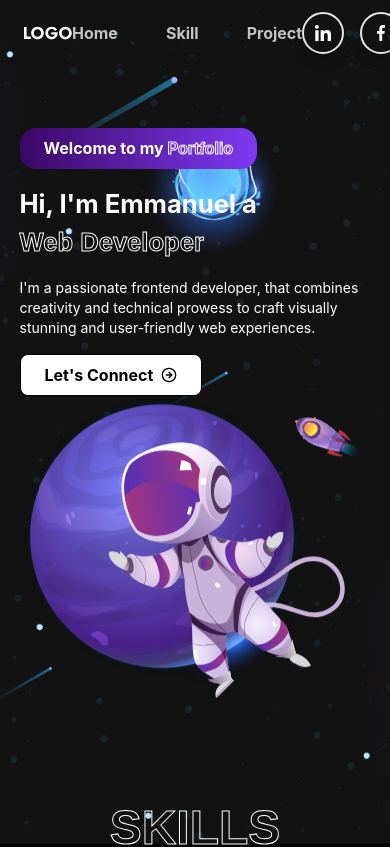
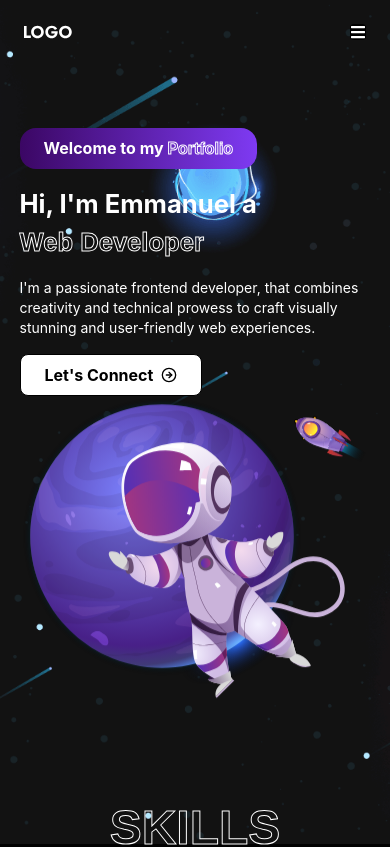
Before and after one commit to Bishboy/My-portfolio, a React (Vite) app: page / in a window 390 px wide. Shown: the top 847 px of the page. Built offline with nearby package versions, Linux system fonts and the light colour scheme.

Commit message:
navBar created

```diff
--- a/src/Component/Header.tsx
+++ b/src/Component/Header.tsx
@@ -4,11 +4,16 @@ import { Button } from "@/components/ui/button";
 import Navicon1 from "../assets/img/nav-icon1.svg";
 import Navicon2 from "../assets/img/nav-icon2.svg";
 import Navicon3 from "../assets/img/nav-icon3.svg";
+import { MobileNavbar } from "./MobileNavbar";
 import { motion } from "framer-motion";
+import { FaBars, FaTimes } from "react-icons/fa";
+
+
 
 const Header = () => {
   const [active, setActive] = useState<string>("");
   const [scroll, setScroll] = useState<boolean>(false);
+  const [isOpen, setIsOpen] = useState<boolean>(false);
 
   useEffect(() => {
     const handleScroll = () => {
@@ -42,7 +47,7 @@ const Header = () => {
   };
 
   return (
-    <header >
+    <header>
       <motion.nav
         variants={headVariant}
         initial="hidden"
@@ -55,8 +60,8 @@ const Header = () => {
         <div>
           <span></span>
         </div>
-
-        <ul className="flex gap-[3rem] font-bold">
+        <MobileNavbar isOpen={isOpen} />
+        <ul className="lg:flex gap-[3rem] font-bold hidden ">
           <li
             onClick={() => setActive("home")}
             className={`${
@@ -89,7 +94,7 @@ const Header = () => {
           </li>
         </ul>
 
-        <div className="flex items-center gap-[2rem]">
+        <div className="lg:flex items-center gap-[2rem] hidden ">
           <div className="flex items-center gap-4  ">
             <a
               href="#"
@@ -123,6 +128,12 @@ const Header = () => {
             <span className="absolute inset-0 z-20 text-black transition-colors duration-500 group-hover:text-white"></span>
           </button>
         </div>
+        <button
+          onClick={() => setIsOpen(!isOpen)}
+          className="text-white bg-black relative z-50  rounded"
+        >
+          {isOpen ? <FaTimes /> : <FaBars />}
+        </button>
       </motion.nav>
     </header>
   );
--- a/src/Component/MobileNavbar.tsx
+++ b/src/Component/MobileNavbar.tsx
@@ -8,24 +8,20 @@ const variants: Variants = {
   closed: { opacity: 0, x: "-100%" },
 };
 
-export const MobileNavbar: React.FC = () => {
-  const [isOpen, setIsOpen] = useState<boolean>(false); // Type the useState hook
+interface MobileNavbarProps {
+  isOpen: boolean;
+}
+
+
+export const MobileNavbar: React.FC<MobileNavbarProps> = ({ isOpen }) => {
+  // Type the useState hook
 
   return (
-    <div className="relative">
-      <div className="p-4 float-right z-50">
-        {/* Toggle Button */}
-        <button
-          onClick={() => setIsOpen(!isOpen)}
-          className="text-white bg-black  p-2 rounded"
-        >
-          {isOpen ? <FaTimes /> : <FaBars />}
-        </button>
-      </div>
+    <div className="relative ">
       <motion.nav
         animate={isOpen ? "open" : "closed"}
         variants={variants}
-        className="fixed top-0 left-0 w-64 h-full z-10 bg-gray-800 text-white"
+        className="fixed top-0 left-0 w-[60%] z-40 h-screen  bg-gray-800 text-white"
       >
         <ul className="flex flex-col mt-8 space-y-4  p-4">
           <li>Home</li>
```
